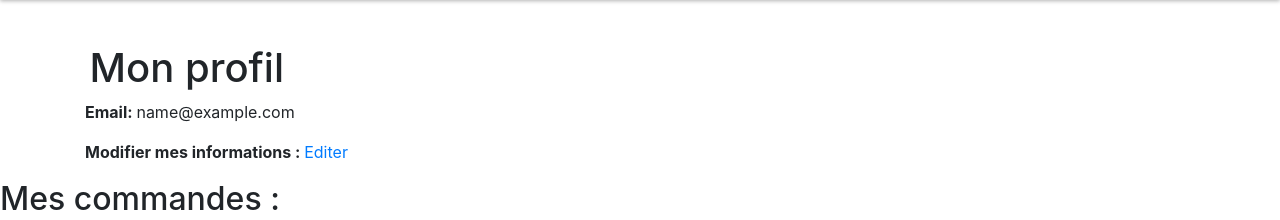
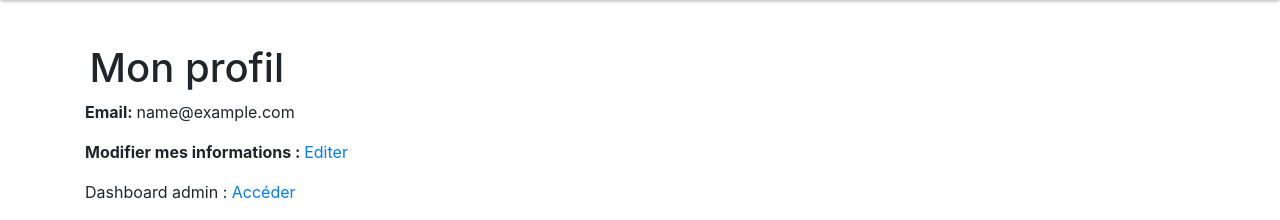
Before and after one commit to remiboivin-zz/e-commerce-chaton, a Rails app: page /profil in a window 1280 px wide. Shown: the part 76-296 px from the top of the page. Run offline with Rails 7, Linux system fonts and the light colour scheme; the visitor is signed in with stand-in values (Sample User, id 1); data that the repository does not hold is empty; style sheets or scripts are compiled from the project's sources.

Commit message:
pull modifs gwen 2

```diff
--- a/app/views/static_pages/profil.html.erb
+++ b/app/views/static_pages/profil.html.erb
@@ -10,6 +10,11 @@
 	<strong>Modifier mes informations : </strong>
 	<a class="" href=<%= edit_user_registration_path %> >Editer</a>
 	</p>
+
+	<% if current_user.admin == true %>
+		<p class="link-admin">Dashboard admin : <a href="/admin">Accéder</a></p>
+	<% end %>
+
 	</div> <!-- fin container 1 -->
 
 	<h2>Mes commandes :</h2>
```
Also changed, not shown: 5 other files.
